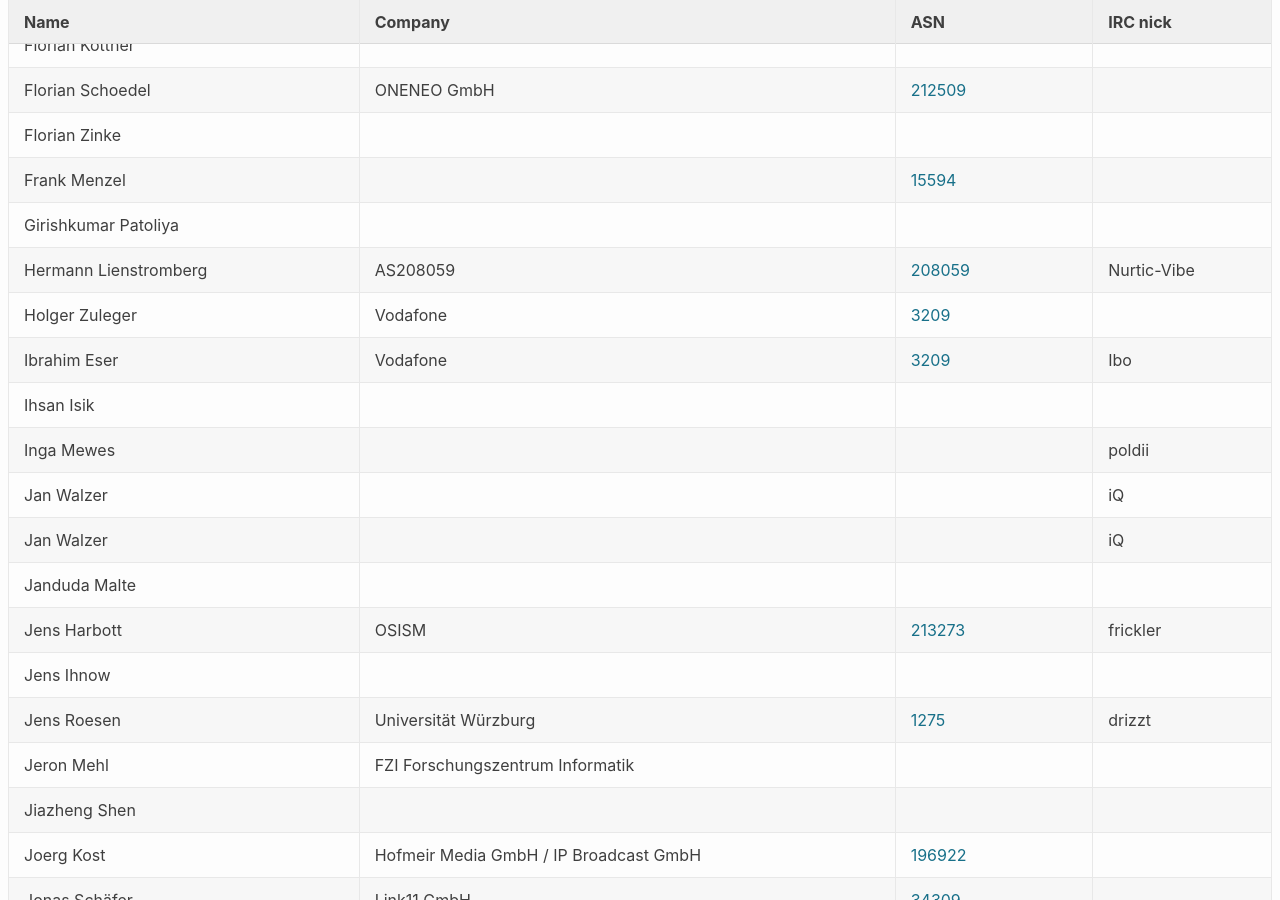
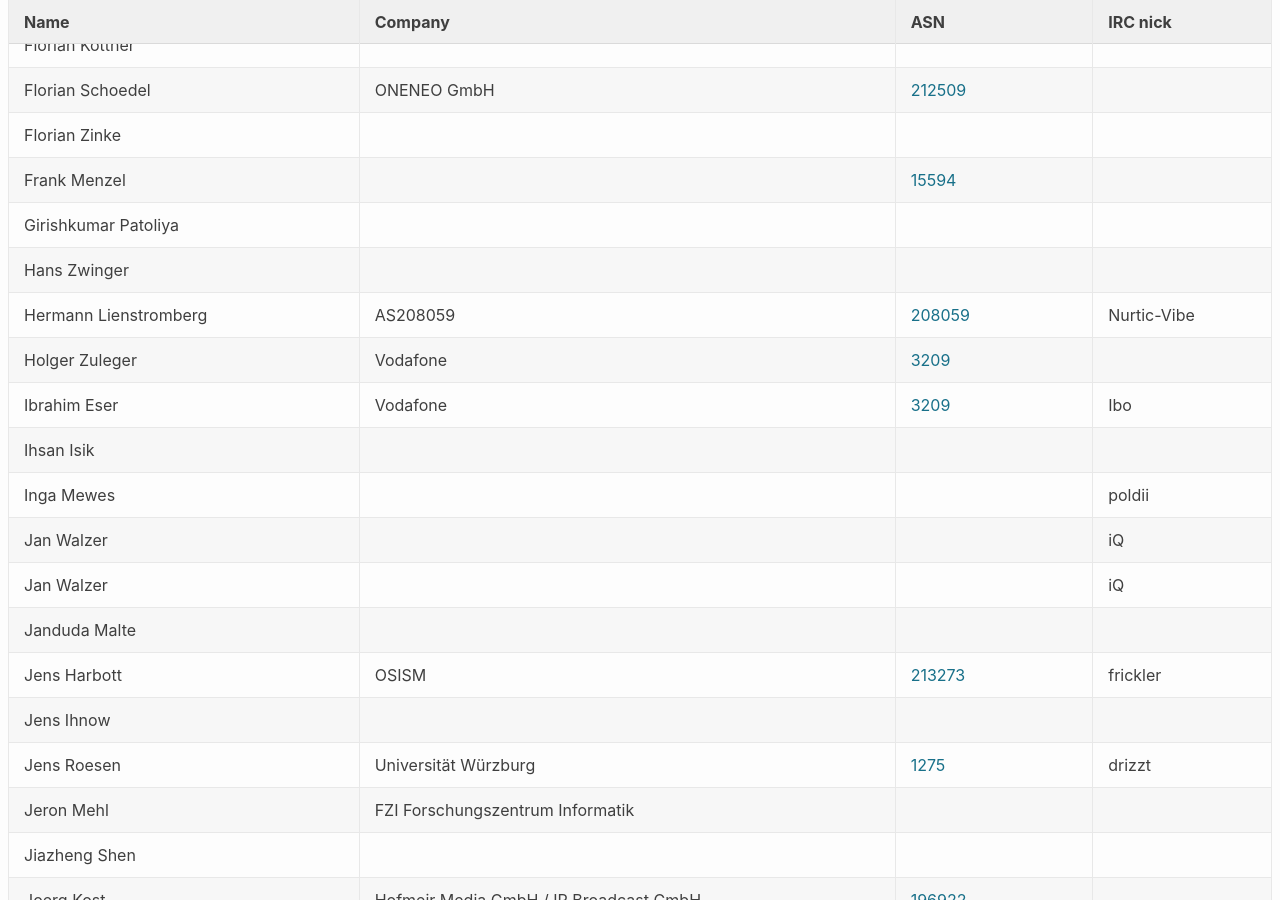
Before and after one commit to denog/pretix-attendeelist, a Jekyll site: the page built from denog15/index.md, in a window 1280 px wide and 900 px high, scrolled down 21534 px. Built offline with Jekyll 4.4.1, drawn with Linux system fonts in a browser that asks for light colours.

Commit message:
Latest data: Sun Nov 19 10:10:33 UTC 2023

```diff
--- a/_data/attendees_denog15_online.json
+++ b/_data/attendees_denog15_online.json
@@ -313,6 +313,12 @@
   },
   {
     "name": "Girishkumar Patoliya",
+    "company": null,
+    "irc": null,
+    "asn": null
+  },
+  {
+    "name": "Hans Zwinger",
     "company": null,
     "irc": null,
     "asn": null
```
